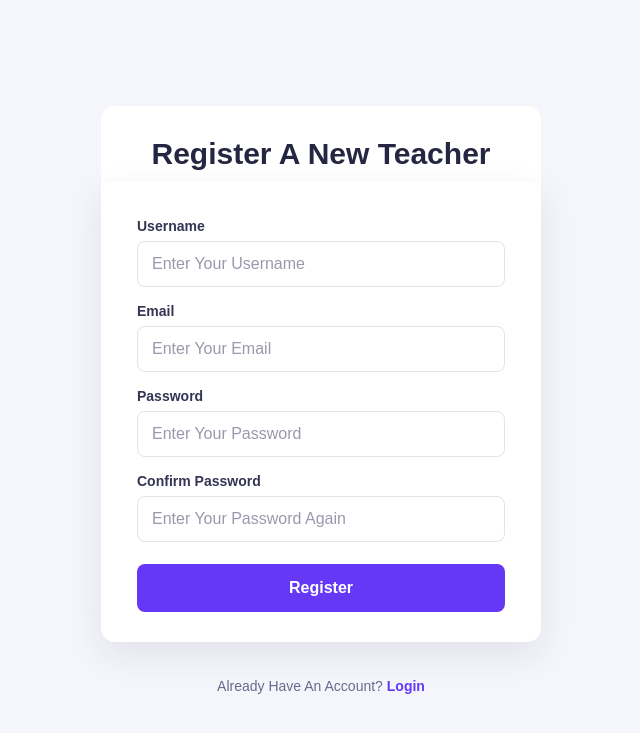
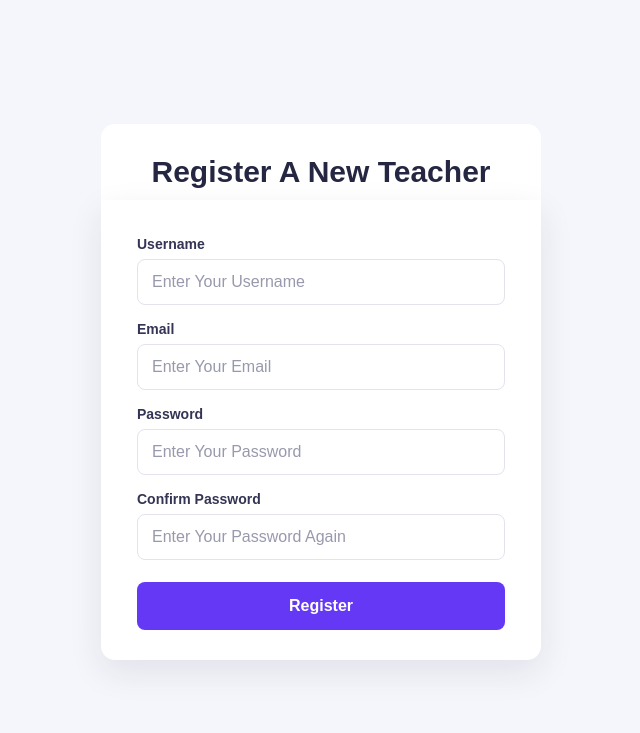
Before and after one commit to KENTECH-001/Student-Management, a Django app: page /register_teacher in a window 1280 px wide. Shown: the top 733 px of the page, without its empty margins (319-959 px from the left). Run offline with Django 5.2, Linux system fonts and the light colour scheme; the visitor is signed in with stand-in values (Sample User, id 1).

Commit message:
removed the login button in the teacher regsiter html file

```diff
--- a/templates/register_teacher.html
+++ b/templates/register_teacher.html
@@ -29,4 +29,3 @@
     <input type="password" name="confirm_password" placeholder="Enter Your Password Again" required><br>
     <button type="submit">Register</button>
 </form>
-<p>Already Have An Account? <a href="{% url 'login' %}">Login</a></p>
```
